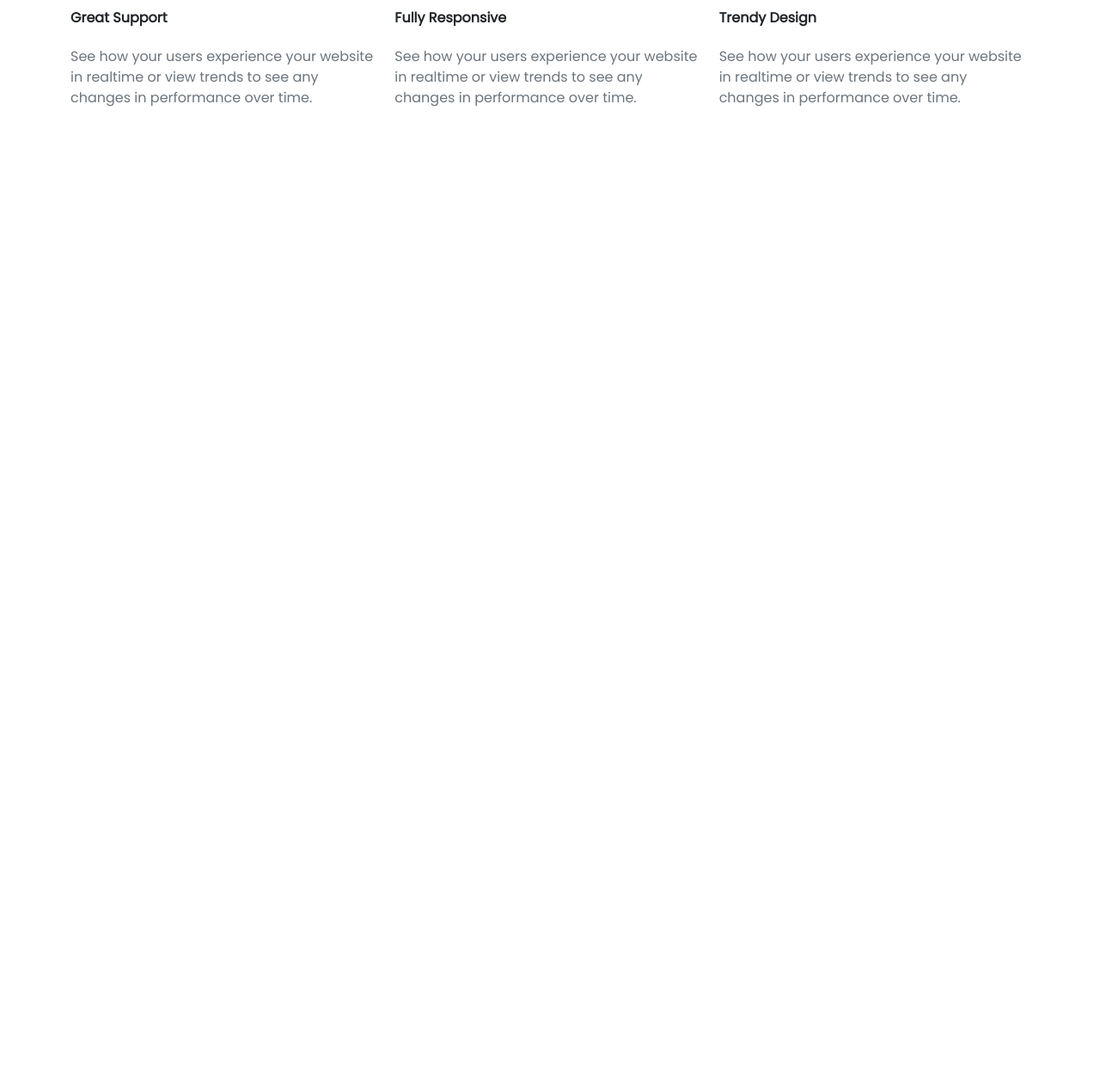
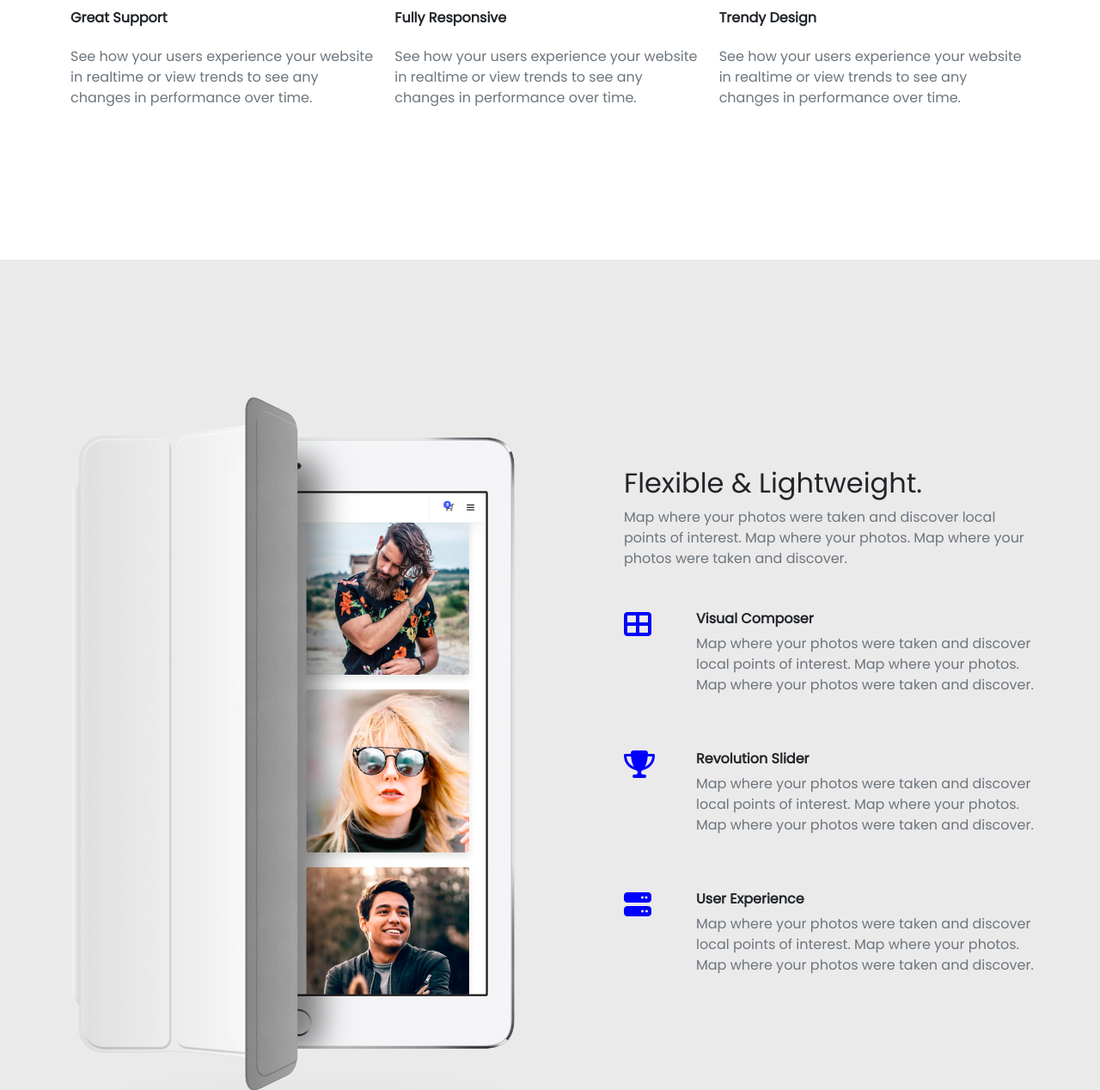
Before and after one commit to mahi1212/Clone-1, a plain HTML site: page index.html in a window 1280 px wide. Shown: the part 3526-4794 px from the top of the page at 86% size. Before the commit the page ends 3780 px from the top, so only its background shows below. Drawn offline with nearby package versions, Linux system fonts and the light colour scheme.

Commit message:
ipad section clone done

```diff
--- a/css/style.css
+++ b/css/style.css
@@ -237,4 +237,18 @@ main section #digital{
 .small-div:hover .icon-div{
     top: -1.9rem;
 }
+
+.ipad-article{
+    margin: 10rem 0;
+    padding: 10rem 0;
+    background-color: #e9e8e8e7;
+}
+.ipad-article #heading{
+    max-width: 30rem;
+    margin-top: -5rem;
+}
+
+.ipad-article .fas{
+    color: blue;
+}
 /* Degital design ends here */
--- a/index.html
+++ b/index.html
@@ -292,7 +292,50 @@
                         <p class="text-secondary">See how your users experience your website in realtime or view trends to see any changes in performance over time.</p>
                     </div>
                 </div>
-
+            </article>
+            <article class="ipad-article">
+                <div class="row">
+                    <div class="col-md-6 ps-5">
+                        <img src="images/ipad.png" class="img-fluid ps-5" alt="">
+                    </div>
+                    <div class="col-md-6 d-flex justify-content-center align-items-center">
+                        <div id="heading">
+                            <h2>Flexible & Lightweight.</h2>
+                            <p class="text-secondary">
+                                Map where your photos were taken and discover local points of interest. Map where your photos. Map where your photos were taken and discover.
+                            </p>
+                            <div>
+                                <div class="row my-5">
+                                    <div class="col-md-2">
+                                        <i class="fas fa-th-large fa-2x"></i>
+                                    </div>
+                                    <div class="col-md-10">
+                                        <h6 class="fw-bold">Visual Composer</h6>
+                                        <p class="text-secondary">Map where your photos were taken and discover local points of interest. Map where your photos. Map where your photos were taken and discover.</p>
+                                    </div>
+                                </div>
+                                <div class="row my-5">
+                                    <div class="col-md-2">
+                                        <i class="fas fa-trophy fa-2x"></i>
+                                    </div>
+                                    <div class="col-md-10">
+                                        <h6 class="fw-bold">Revolution Slider</h6>
+                                        <p class="text-secondary">Map where your photos were taken and discover local points of interest. Map where your photos. Map where your photos were taken and discover.</p>
+                                    </div>
+                                </div>
+                                <div class="row my-5">
+                                    <div class="col-md-2">
+                                        <i class="fas fa-server fa-2x"></i>
+                                    </div>
+                                    <div class="col-md-10">
+                                        <h6 class="fw-bold">User Experience</h6>
+                                        <p class="text-secondary">Map where your photos were taken and discover local points of interest. Map where your photos. Map where your photos were taken and discover.</p>
+                                    </div>
+                                </div>
+                            </div>
+                        </div>
+                    </div>
+                </div>
             </article>
         </section>
         <!-- Degital design ends here -->
```
Also changed, not shown: images/ipad.png (added).
